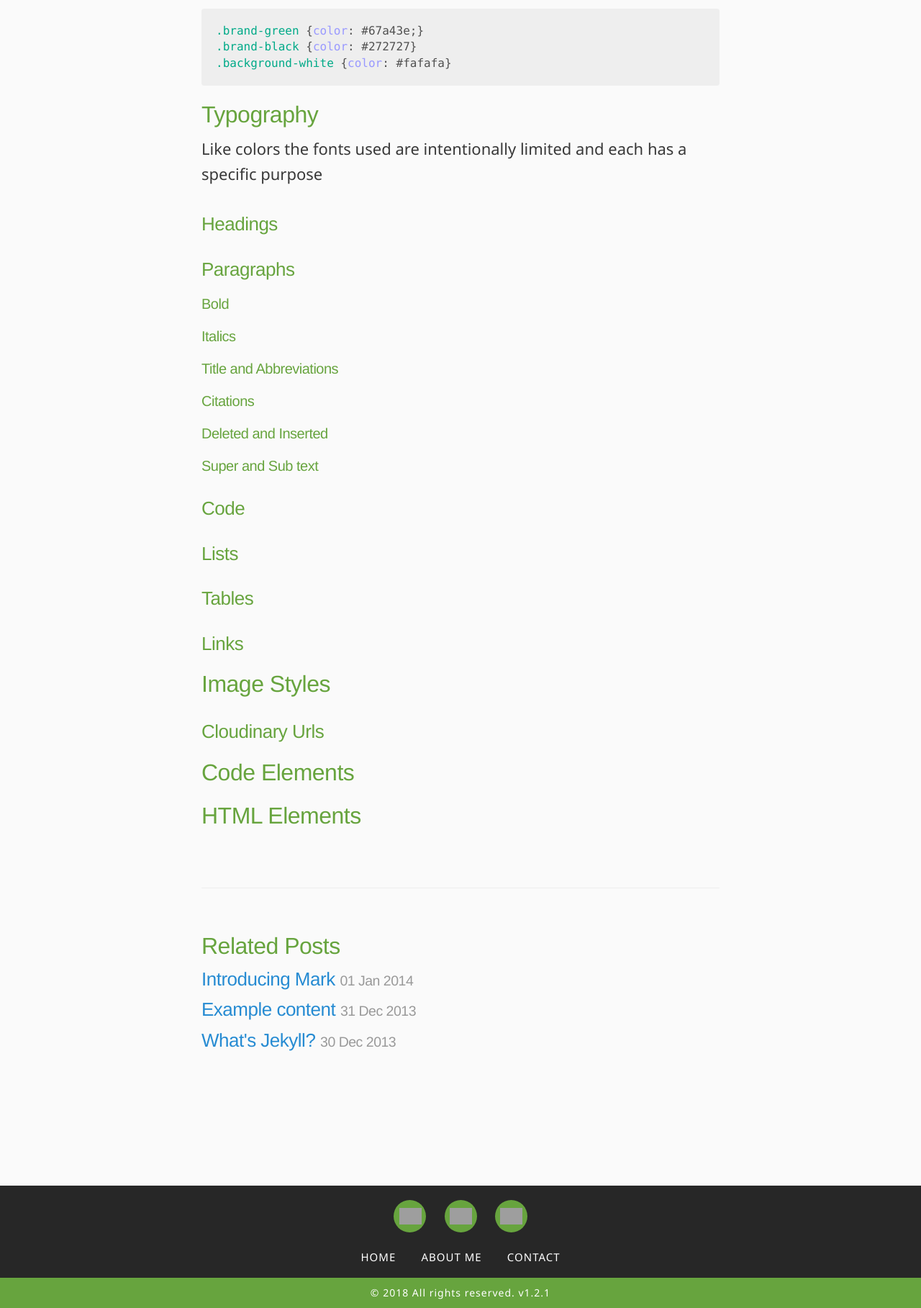
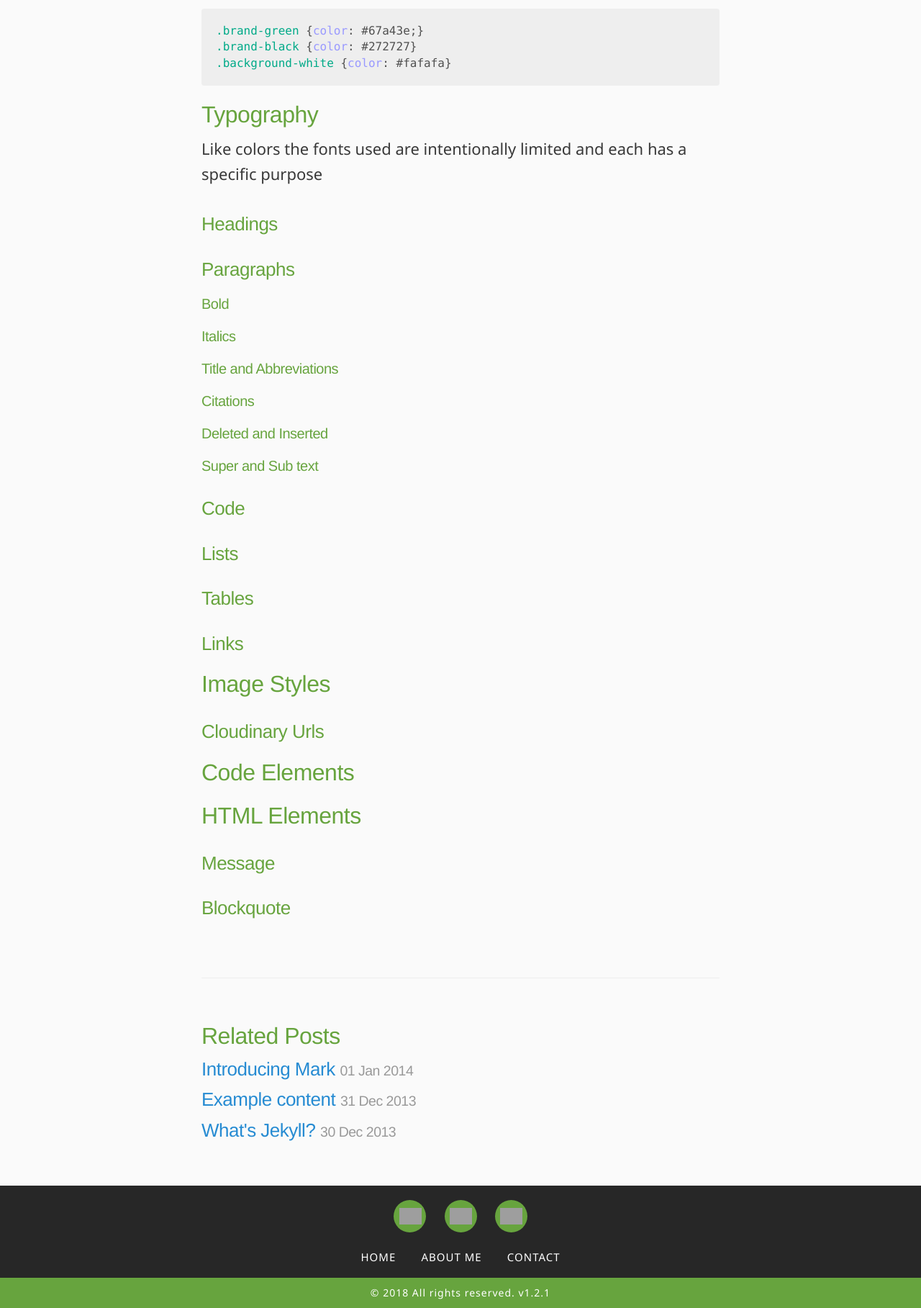
Before and after one commit to markthelefty/markthelefty.github.io, a Jekyll site: the page built from _posts/2018-07-30-theme-style-guide.markdown, in a window 1280 px wide, cut to the strip 949-2766 px from the top of the page. Shown: the whole strip at 72% size. Built offline with Jekyll 4.4.1, drawn with Linux system fonts in a browser that asks for light colours; some web fonts are replaced; our own code applies the rules of GitHub Pages for plain Markdown files; grey boxes are pictures that could not be loaded.

Commit message:
Updated Theme Style Guide

```diff
--- a/_posts/2018-07-30-theme-style-guide.markdown
+++ b/_posts/2018-07-30-theme-style-guide.markdown
@@ -48,3 +48,7 @@ Like colors the fonts used are intentionally limited and each has a specific pur
 ## Code Elements
 
 ## HTML Elements
+
+### Message
+
+### Blockquote
```
